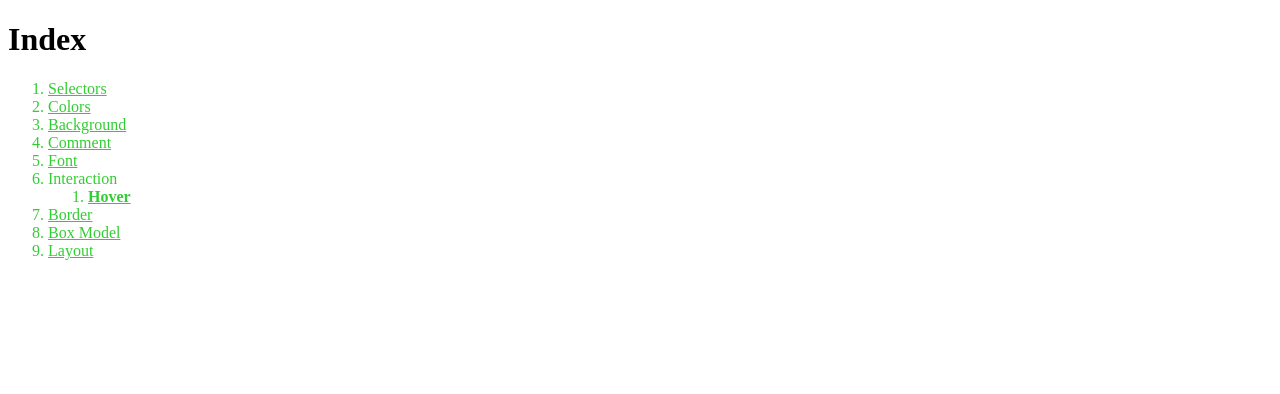
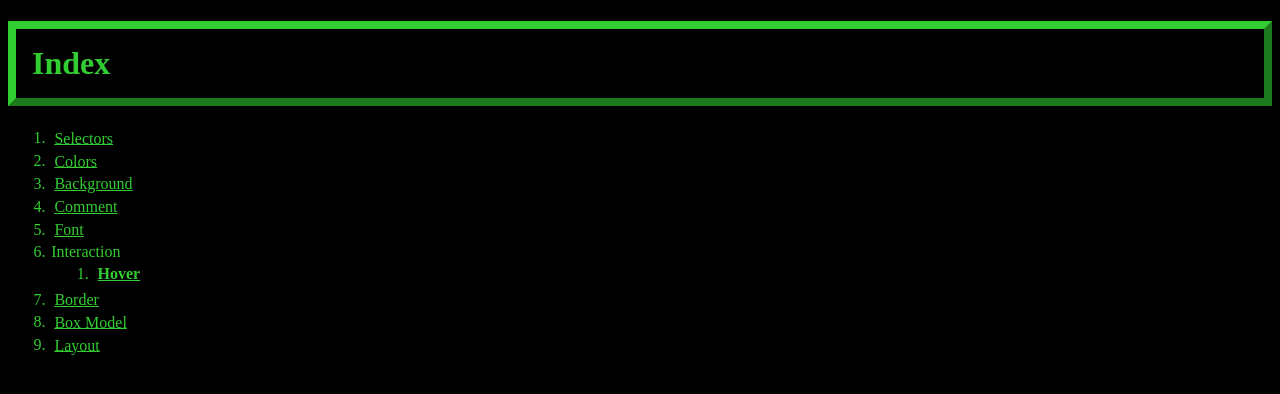
Before and after one commit to M4MD24/LearnCSS, a plain HTML site: page src/index.html in a window 1280 px wide. Drawn offline with Linux system fonts and the light colour scheme.

Commit message:
Edit index file

```diff
--- a/src/index.css
+++ b/src/index.css
@@ -1,10 +1,32 @@
+* {
+    font-family: "Fira Code Medium", serif;
+    cursor: default;
+}
+
+h1 {
+    border-width: 0.5rem;
+    border-style: outset;
+    padding: 1rem;
+    border-color: limegreen;
+    background-color: black;
+    color: limegreen;
+}
+
 li,
 a {
     color: #32cd32;
+    padding: 0.1rem;
+    margin: 0.1rem;
 }
 
-li:hover,
+li:hover {
+    font-weight: bold;
+    color: deepskyblue;
+}
+
 a:hover {
-    font-weight: bold;
-    color: crimson;
+    border-width: 0.1rem;
+    border-style: solid;
+    border-color: crimson;
+    cursor: pointer;
 }
--- a/src/index.html
+++ b/src/index.html
@@ -4,6 +4,11 @@
     <meta charset="UTF-8">
     <link rel="stylesheet" href="index.css">
     <title>Index File</title>
+    <style>
+        body {
+            background: black;
+        }
+    </style>
 </head>
 <body>
 <h1>Index</h1>
```
